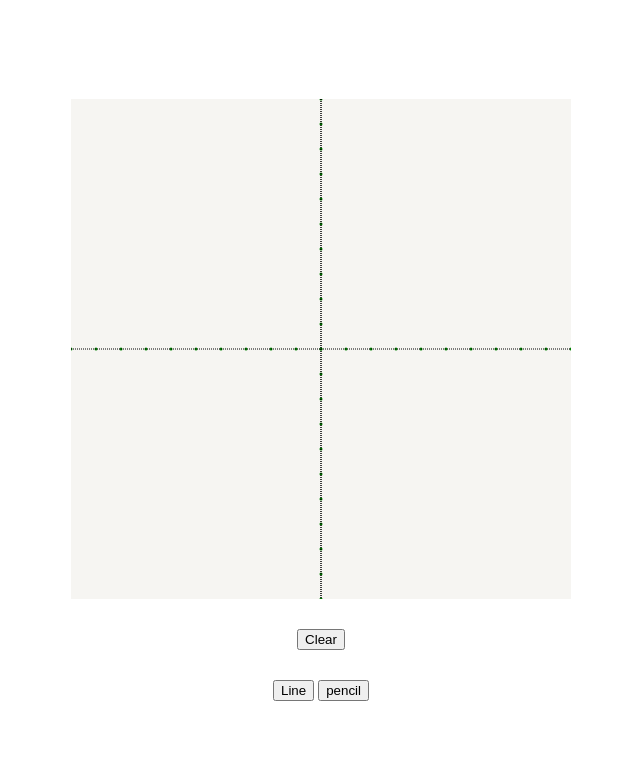
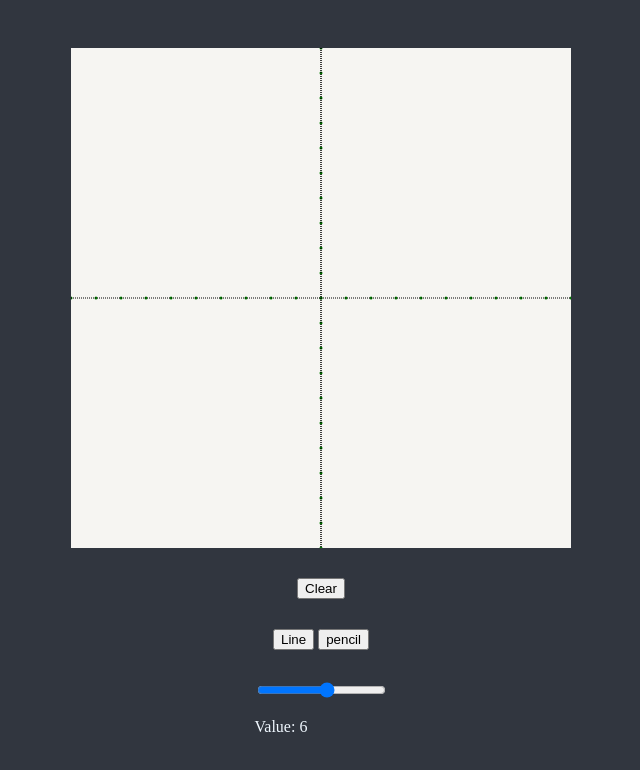
Before and after one commit to k1174/Graph, a plain HTML site: page index.html in a window 1280 px wide. Shown: the whole page, without its empty margins (319-959 px from the left). Drawn offline with Linux system fonts and the light colour scheme.

Commit message:
can set stroke size

```diff
--- a/index.html
+++ b/index.html
@@ -12,8 +12,14 @@
 
             <button onclick="reset()">Clear</button>
             <div>
-                <button id="line">Line</button>
-                <button id="pencil">pencil</button>
+                <div>
+                    <button id="line">Line</button>
+                    <button id="pencil">pencil</button>
+                </div>
+            </div>
+            <div>
+                <input id="pi_input" type="range" min="1" max="10" step="1"/>
+                <p style="color: aliceblue;">Value: <output id="value"></output></p>
             </div>
     </div>
     <script src="index.js"></script>
--- a/index.js
+++ b/index.js
@@ -1,5 +1,17 @@
 const canvas = document.getElementById("myCanvas");
 const ctx = canvas.getContext("2d");
+
+drawGrid()
+
+//getting point size
+const strokeSize = document.getElementById("pi_input")
+let value = document.getElementById("value")
+value.textContent = strokeSize.value
+ctx.lineWidth = strokeSize.value;
+strokeSize.addEventListener("input", (event) => {
+    value.textContent = event.target.value
+    ctx.lineWidth = strokeSize.value;
+})
 
 
 let isLine = true
@@ -30,7 +42,7 @@
     ctx.fill();
 }
 
-drawGrid()
+
 function drawGrid() {
     for (let i = 0; i <= 20; i++) {
         drawPoint(25 * i, 250);
--- a/style.css
+++ b/style.css
@@ -1,6 +1,7 @@
 body{
     margin: 0;
     overflow: hidden;
+    background-color: #31363F;
 }
 
 canvas{
```
